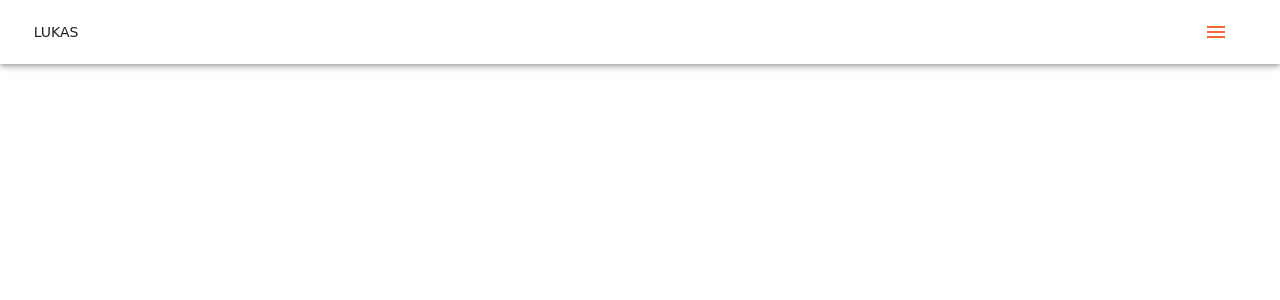
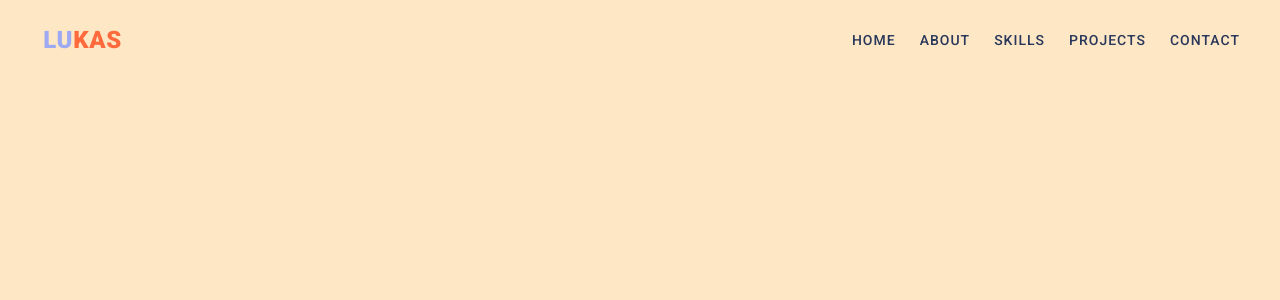
Before and after one commit to lukasZelinka/portfolioNew, a React (Create React App) app: page / in a window 1280 px wide. Shown: the top 300 px of the page. Built offline with nearby package versions, Linux system fonts and the light colour scheme.

Commit message:
AppBar.js - animations, links, responzive - in development

```diff
--- a/src/App.js
+++ b/src/App.js
@@ -9,7 +9,7 @@ function App({ startPreloader, finishPreloader, preloading }) {
     startPreloader();
     setTimeout(() => {
       finishPreloader();
-    }, 100);
+    }, 2400);
   }, []);
 
   return (
--- a/src/components/AppBar.js
+++ b/src/components/AppBar.js
@@ -1,6 +1,6 @@
 import * as React from "react";
 import AppBar from "@mui/material/AppBar";
-import Box from "@mui/material/Box";
+import { Box, Link, Grid, Fade } from "@mui/material";
 import Toolbar from "@mui/material/Toolbar";
 import Typography from "@mui/material/Typography";
 import Button from "@mui/material/Button";
@@ -31,30 +31,128 @@ let theme = createTheme({
       main: "#29375b",
     },
   },
-  typography: {
-    fontFamily: "Comic Sans MS",
+  // typography: {
+  //   fontFamily: "Comic Sans MS",
+  // },
+  components: {
+    MuiLink: {
+      defaultProps: {
+        underline: "none",
+        color: "quaternary.main",
+      },
+    },
   },
 });
 
 export default function ButtonAppBar() {
+  const [show, setShow] = React.useState(false);
+
+  const activeNavbar = () => {
+    if (window.scrollY > 100) {
+      setShow(true);
+    } else {
+      setShow(false);
+    }
+  };
+
+  React.useEffect(() => {
+    window.addEventListener("scroll", activeNavbar);
+
+    return () => {
+      window.removeEventListener("scroll", activeNavbar);
+    };
+  }, []);
+
   return (
     <ThemeProvider theme={theme}>
       <Box sx={{ flexGrow: 1 }}>
         <AppBar
-          position="static"
-          sx={{ backgroundColor: "hsla(0,0%,100%,.5)" }}
+          position="fixed"
+          sx={[
+            {
+              backgroundColor: "transparent",
+              boxShadow: "none",
+              transition: theme.transitions.create(
+                ["background-color", "transform"],
+                {
+                  duration: 1000,
+                  easing: theme.transitions.easing.sharp,
+                }
+              ),
+            },
+            show && {
+              backgroundColor: "hsla(0,0%,100%,.5)",
+            },
+          ]}
         >
           <Toolbar sx={{ justifyContent: "space-between" }}>
-            <Button color="inherit">LUKAS</Button>
+            <Link href="/" sx={{ color: "tertiary.main" }}>
+              <Button
+                color="inherit"
+                sx={[
+                  {
+                    "&:hover": {
+                      color: "primary.main",
+                      backgroundColor: "transparent",
+                    },
+                  },
+                  {
+                    fontSize: "1.5em",
+                    fontWeight: "900",
+                    padding: "0.8em",
+                  },
+                ]}
+              >
+                LU
+                <Box className="colorTangerine">KAS</Box>
+              </Button>
+            </Link>
+            <Box>
+              <Grid
+                container
+                direction="row"
+                justifyContent="flex-end"
+                alignItems="center"
+                spacing={3}
+                sx={{
+                  fontSize: "0.875em",
+                  letterSpacing: 1,
+                  color: "quaternary.main",
+                  fontWeight: "500",
+                }}
+              >
+                <Grid item sx={{ display: { xs: "none", sm: "inline-block" } }}>
+                  HOME
+                </Grid>
+                <Grid item sx={{ display: { xs: "none", sm: "inline-block" } }}>
+                  ABOUT
+                </Grid>
+                <Grid item sx={{ display: { xs: "none", sm: "inline-block" } }}>
+                  SKILLS
+                </Grid>
+                <Grid item sx={{ display: { xs: "none", sm: "inline-block" } }}>
+                  PROJECTS
+                </Grid>
+                <Grid
+                  item
+                  sx={{ display: { xs: "none", sm: "inline-block" }, mr: 2 }}
+                >
+                  CONTACT
+                </Grid>
+                <Grid item sx={{ display: { xs: "inline-block", sm: "none" } }}>
+                  {" "}
                   <IconButton
                     size="large"
                     edge="start"
-              color="primary"
+                    color="tertiary"
                     aria-label="menu"
-              sx={{ mr: 2, fontWeight: "500" }}
+                    sx={{ mr: 2 }}
                   >
                     <MenuIcon />
                   </IconButton>
+                </Grid>
+              </Grid>
+            </Box>
           </Toolbar>
         </AppBar>
       </Box>
--- a/src/index.css
+++ b/src/index.css
@@ -11,10 +11,17 @@
   --daffodil: #f9db6d;
   --lavender: #9daaf2;
 }
+.colorTangerine {
+  color: var(--tangerine);
+}
 body {
+  -webkit-font-smoothing: antialiased;
   margin: 0;
   font-family: "Roboto", sans-serif;
+  background-color: #fee7c5;
+  height: 5000px;
 }
+
 .loaderWrapper {
   background-color: var(--midnight);
   display: flex;
@@ -23,3 +30,6 @@ body {
   width: 100%;
   height: 100vh;
 }
+.ahoj {
+  background-color: red;
+}
```
Lines whose indentation alone changed are shown as unchanged.
